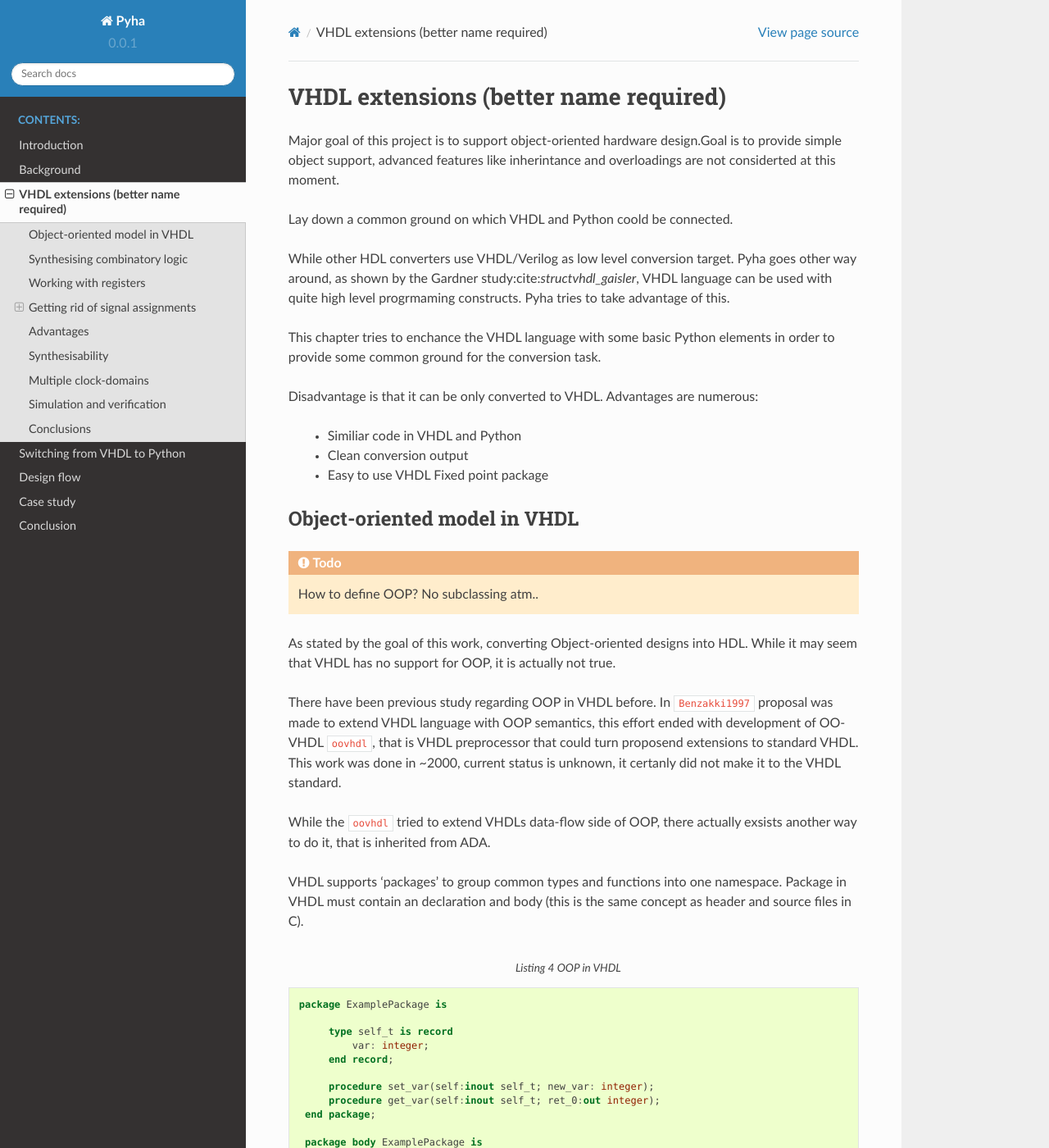
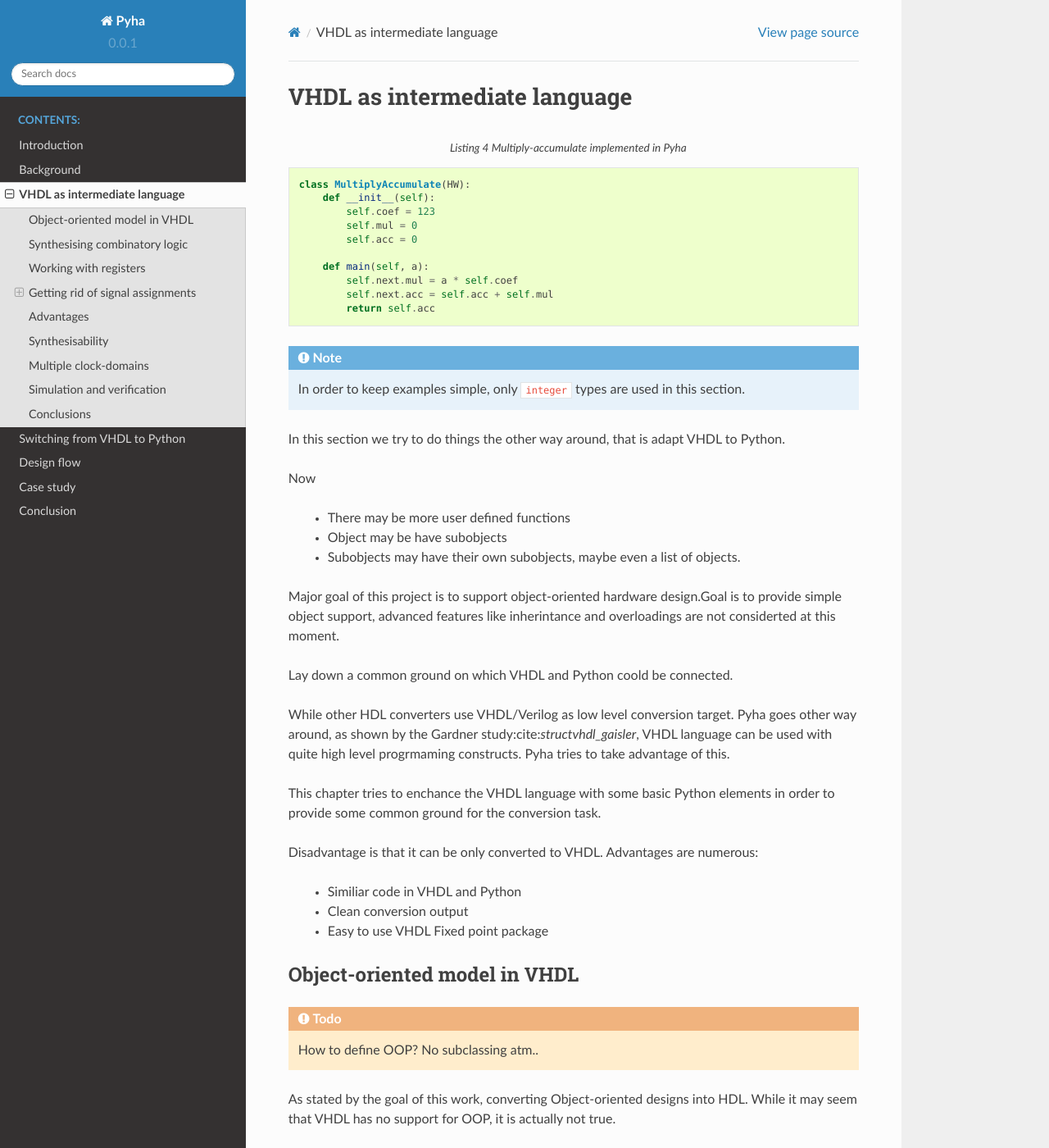
Before and after one commit to gasparka/thesis, a Sphinx documentation site: the page built from docs/vhdl_extensions.rst, in a window 1280 px wide and 1400 px high. Shown: the whole window at 82% size. Built offline with Sphinx 7.4.7 and the Read the Docs theme 2.0.0, drawn with Linux system fonts in a browser that asks for light colours; cross-references to code outside the pages are shown as plain code; some of the changed text lies outside the part shown.

Commit message:
add mac vhdl files

```diff
--- a/docs/vhdl_extensions.rst
+++ b/docs/vhdl_extensions.rst
@@ -1,8 +1,34 @@
-VHDL extensions (better name required)
-======================================
+VHDL as intermediate language
+=============================
 
-Major goal of this project is to support object-oriented hardware design.Goal is to provide simple object support, advanced features like inherintance and overloadings are not considerted
-at this moment.
+
+.. code-block:: python
+    :caption: Multiply-accumulate implemented in Pyha
+    :name: mac-pyha
+
+    class MultiplyAccumulate(HW):
+        def __init__(self):
+            self.coef = 123
+            self.mul = 0
+            self.acc = 0
+
+        def main(self, a):
+            self.next.mul = a * self.coef
+            self.next.acc = self.acc + self.mul
+            return self.acc
+
+.. note:: In order to keep examples simple, only :code:`integer` types are used in this section.
+
+In this section we try to do things the other way around, that is adapt VHDL to Python.
+
+Now
+
+    - There may be more user defined functions
+    - Object may be have subobjects
+    - Subobjects may have their own subobjects, maybe even a list of objects.
+
+Major goal of this project is to support object-oriented hardware design.Goal is to provide simple object
+support, advanced features like inherintance and overloadings are not considerted at this moment.
 
 Lay down a common ground on which VHDL and Python coold be connected.
 
@@ -39,7 +65,6 @@ way to do it, that is inherited from ADA.
 
 VHDL supports 'packages' to group common types and functions into one namespace. Package in VHDL
 must contain an declaration and body (this is the same concept as header and source files in C).
-
 
 
 .. code-block:: vhdl
```
Also changed, not shown: 4 other files.
